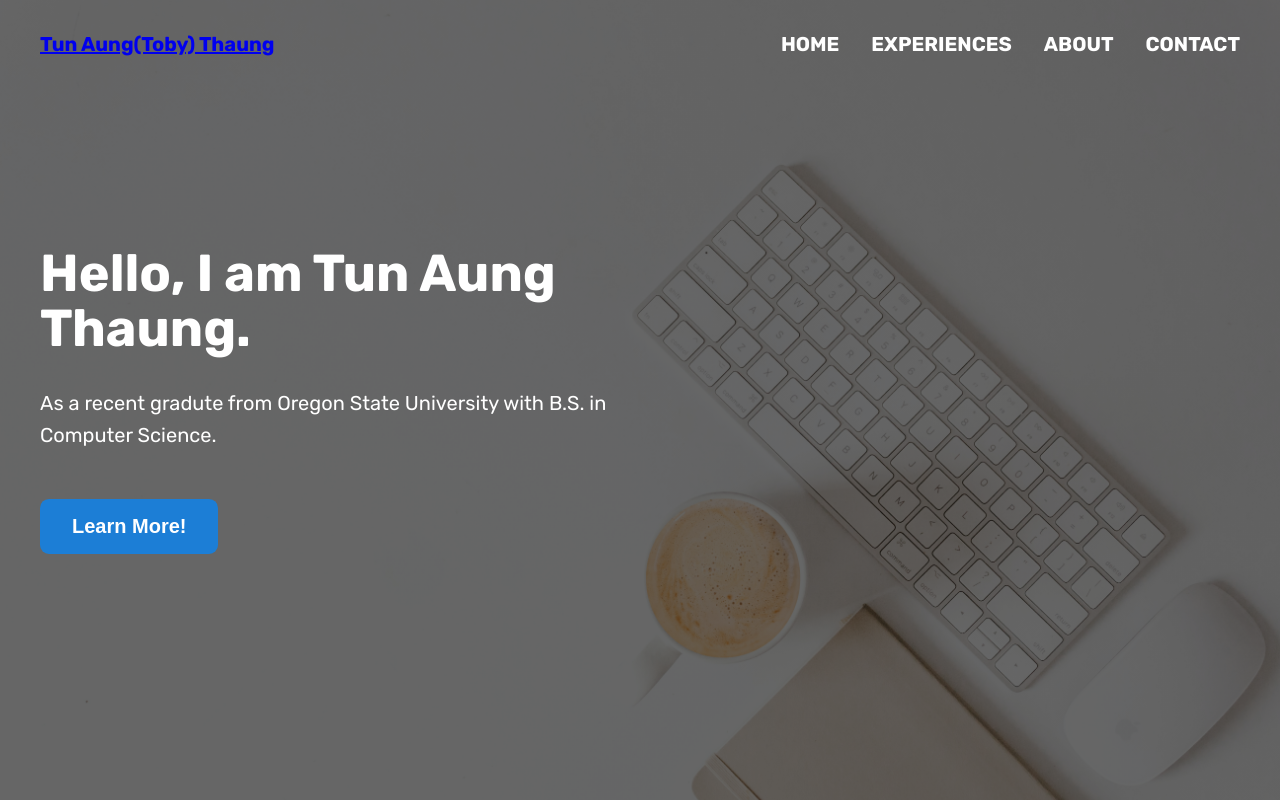
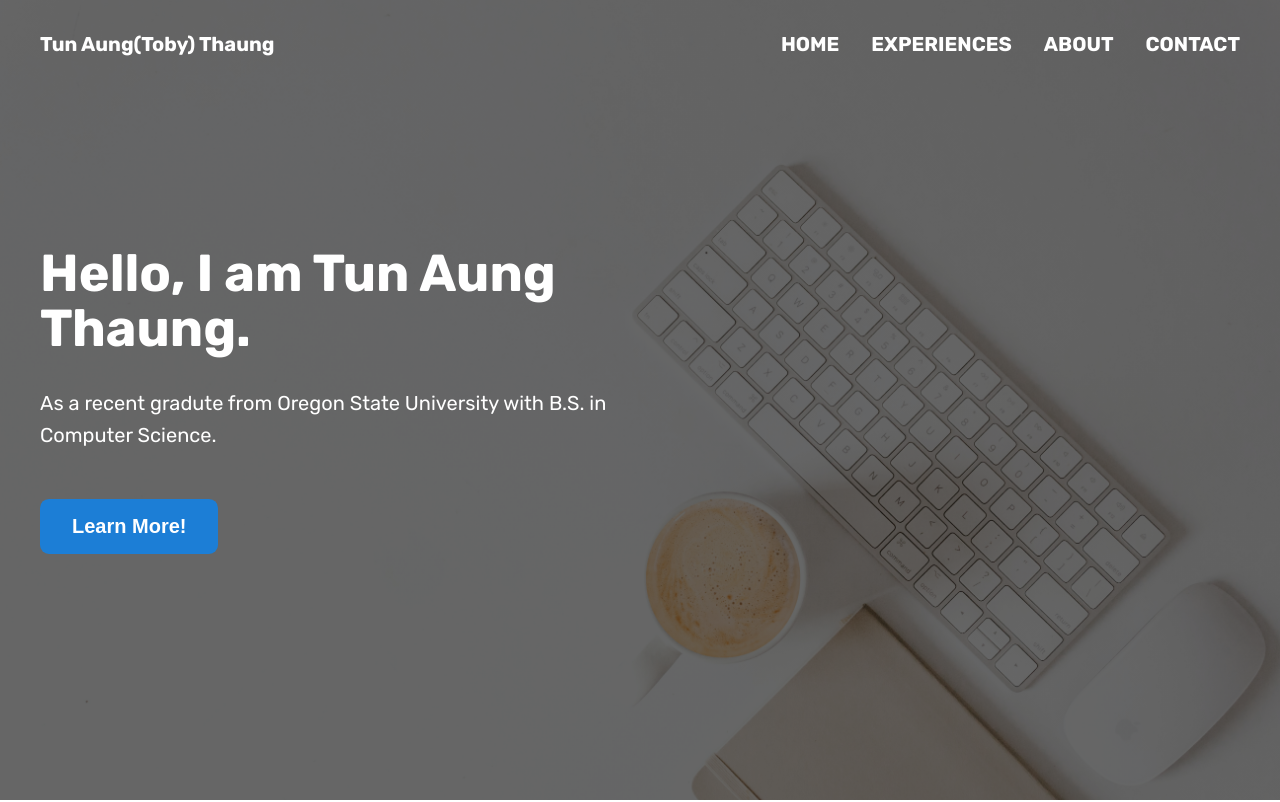
Before and after one commit to toby12352/toby12352.github.io, a website: page index.html in a window 1280 px wide. Shown: the top 802 px of the page. Drawn offline with Linux system fonts and the light colour scheme.

Commit message:
Changes made

```diff
--- a/css/style.css
+++ b/css/style.css
@@ -37,6 +37,13 @@ nav {
   /* background-image: linear-gradient(red, blue); */
   /* background-color: green; */
   padding-top: 32px;
+}
+
+.home-page{
+  text-decoration: none;
+  color: #fff;
+  font-size: 20px;
+  font-weight: bold;
 }
 
 .navi-links {
--- a/index.html
+++ b/index.html
@@ -22,7 +22,7 @@
   <body>
     <header>
       <nav class="container">
-        <a href="index.html">
+        <a class="home-page" href="index.html">
           <div>
             Tun Aung(Toby) Thaung
           </div>
```
